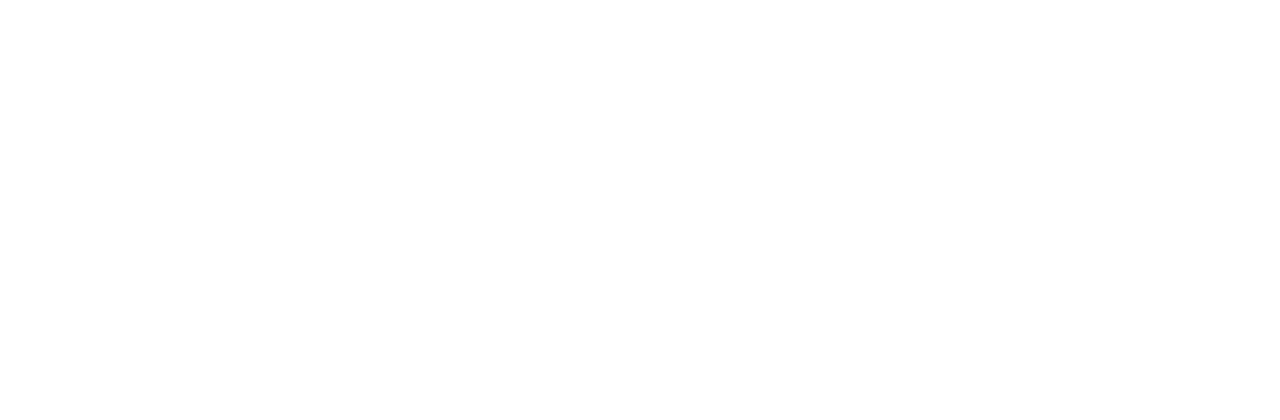
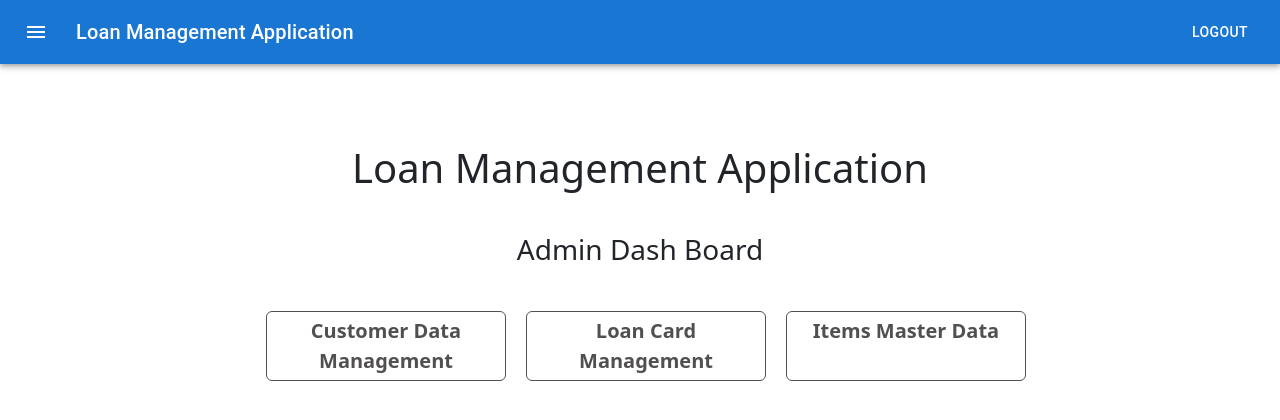
Before and after one commit to sakshijain009/Loan-Admin-Management-Application, a React (Vite) app in the folder frontend/: page /adminhome in a window 1280 px wide. Before the commit this address had no page. Shown: the top 420 px of the page. Built offline with nearby package versions, Linux system fonts and the light colour scheme.

Commit message:
Admin dashboard

```diff
--- a/frontend/src/App.jsx
+++ b/frontend/src/App.jsx
@@ -8,6 +8,7 @@ import Dashboard from './components/Dashboard';
 import ApplyLoans from './components/ApplyLoans';
 import ViewLoanDetails from './components/ViewLoanDetails'
 import ViewItems from './components/ViewItems';
+import AdminDashboard from './components/AdminDashboard';
 
 function App() {
 
@@ -40,6 +41,7 @@ function App() {
           <Route path='/applyloan' element={<ApplyLoans user={user} loginUser={loginUser}/>} />
           <Route path='/viewloan' element={<ViewLoanDetails user={user} loginUser={loginUser}/>} />
           <Route path='/viewitems' element={<ViewItems user={user}/>} />
+          <Route path='/adminhome' element={<AdminDashboard />} />
         </Routes>
       </Router>
     </>
--- /dev/null
+++ b/frontend/src/components/AdminDashboard.jsx
@@ -0,0 +1,23 @@
+import React from "react";
+import Appbar from './Appbar';
+import './Dash.css';
+import { Link } from "react-router-dom";
+
+function AdminDashboard(){
+    return(
+        <>
+            <Appbar bt={"Logout"}/>
+            <div className="user-dashboard__container">
+                <h1>Loan Management Application</h1>
+                <hr />
+                <h3>Admin Dash Board</h3>
+                <div className="user-dashboard__buttons">
+                    <Link to="" className="user-dashboard__button">Customer Data Management</Link>
+                    <Link to="" className="user-dashboard__button">Loan Card Management</Link>
+                    <Link to="" className="user-dashboard__button">Items Master Data</Link>
+                </div>
+            </div>
+        </>
+    )
+}
+export default AdminDashboard;
--- a/frontend/src/components/AdminLogin.jsx
+++ b/frontend/src/components/AdminLogin.jsx
@@ -29,6 +29,9 @@ const AdminLogin = () => {
         });
 
         const json = await response.json();
+        if(response.status === 200){
+            navigate('/adminhome');
+        }
 
         console.log(json);
     }
```
